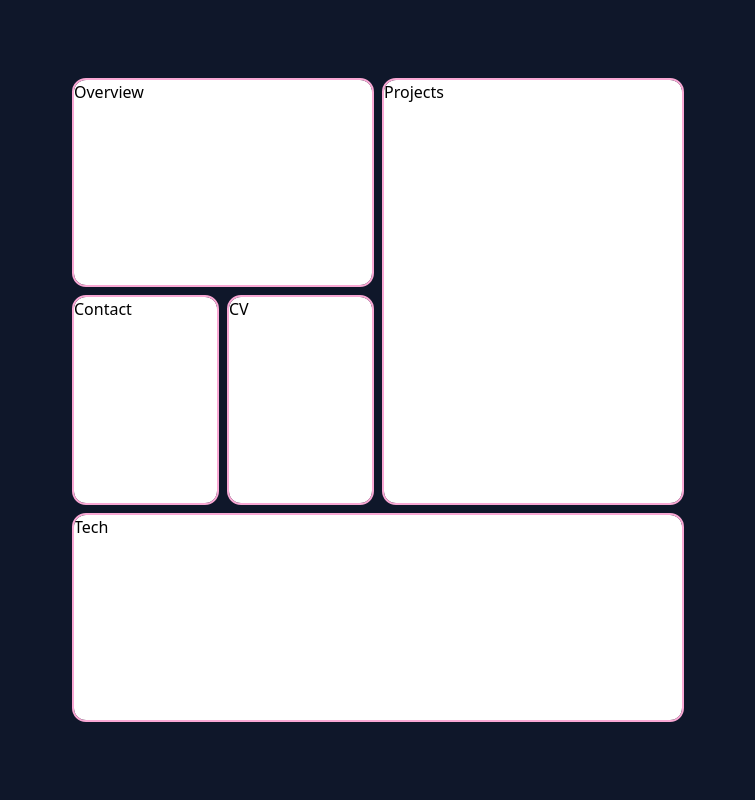
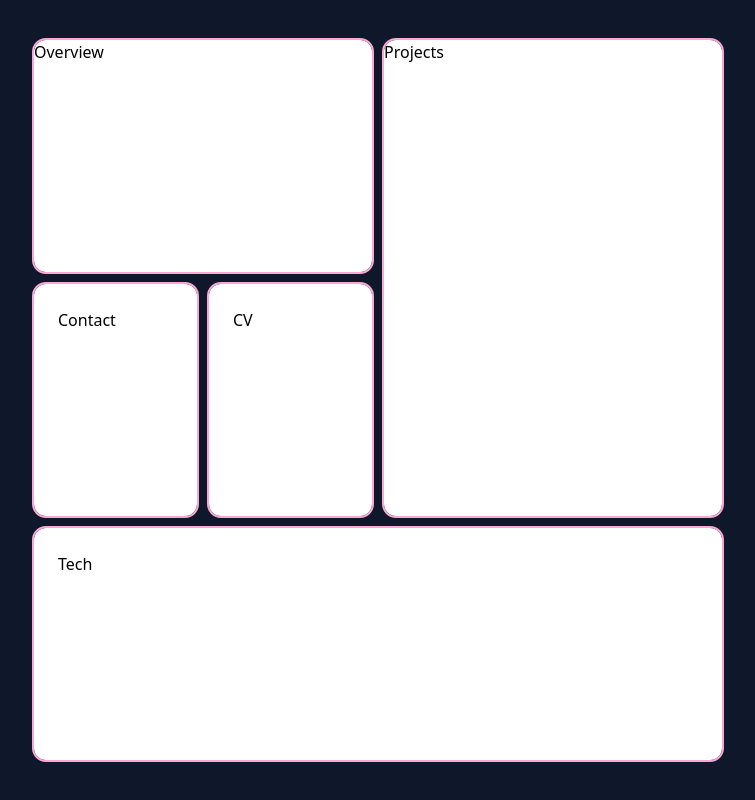
Before and after one commit to rephyr/personal-website-bento, a React (Vite) app: page / in a window 1280 px wide. Shown: the whole page, without its empty margins (262-1017 px from the left). Built offline with nearby package versions, Linux system fonts and the light colour scheme.

Commit message:
Boxes open on top of the bento and they can be closed

```diff
--- a/src/components/BentoBox.jsx
+++ b/src/components/BentoBox.jsx
@@ -1,17 +1,47 @@
-import OverView from "./OverView";
+import React, { useState } from "react";
+import Overview from "./Overview";
 import Projects from "./Projects";
 import Contact from "./Contact";
 import Cv from "./Cv";
 import Tech from "./Tech";
 
 function BentoBox() {
+  const [expanded, setExpanded] = useState(null);
+
+  const handleExpand = (boxName) => setExpanded(boxName);
+  const handleClose = () => setExpanded(null);
+
   return (
-    <div className="grid h-full w-full grid-cols-4 grid-rows-3 gap-3 p-20 xl:m-64 lg:m-32 md:m-16">
-      <OverView />
-      <Projects/>
-      <Contact />
-      <Cv />
-      <Tech />
+    <div className="relative grid h-full w-full grid-cols-4 grid-rows-3 gap-3 xl:m-64 lg:m-32 md:m-16 p-10">
+      <Overview
+        expanded={expanded === "overview"}
+        onExpand={() => handleExpand("overview")}
+        onClose={handleClose}
+      />
+
+      <Projects
+        expanded={expanded === "projects"}
+        onExpand={() => handleExpand("projects")}
+        onClose={handleClose}
+      />
+
+      <Contact
+        expanded={expanded === "contact"}
+        onExpand={() => handleExpand("contact")}
+        onClose={handleClose}
+      />
+
+      <Cv
+        expanded={expanded === "cv"}
+        onExpand={() => handleExpand("cv")}
+        onClose={handleClose}
+      />
+
+      <Tech
+        expanded={expanded === "tech"}
+        onExpand={() => handleExpand("tech")}
+        onClose={handleClose}
+      />
     </div>
   );
 }
--- a/src/components/Contact.jsx
+++ b/src/components/Contact.jsx
@@ -1,6 +1,8 @@
 function Contact() {
   return (
-    <div className="col-span-1 row-span-1 rounded-xl bg-white outline outline-2 outline-pink-300 hover-grow">Contact</div>
+    <div className="col-span-1 row-span-1 rounded-xl bg-white outline outline-2 outline-pink-300 hover-grow p-6">
+      Contact
+    </div>
   );
 }
 export default Contact;
--- a/src/components/Cv.jsx
+++ b/src/components/Cv.jsx
@@ -1,6 +1,8 @@
-function Cv () {
+function Cv() {
   return (
-    <div className="col-span-1 row-span-1 rounded-xl bg-white outline outline-2 outline-pink-300 hover-grow">CV</div>
+    <div className="col-span-1 row-span-1 rounded-xl bg-white outline outline-2 outline-pink-300 hover-grow p-6">
+      CV
+    </div>
   );
 }
 export default Cv;
--- a/src/components/Overview.jsx
+++ b/src/components/Overview.jsx
@@ -1,17 +1,31 @@
-import React, { useState } from 'react';
-import OverviewHoverfrom from './OverviewHover';
-import OverviewContent from './OverviewContent';
-import OverviewHover from './OverviewHover';
+import React from "react";
+import OverviewHover from "./OverviewHover";
+import OverviewContent from "./OverviewContent";
 
-function Overview() {
-  const [hidden, setHidden] = useState(true);
-
+function Overview({ expanded, onExpand, onClose }) {
   return (
-    <div className="col-span-2 row-span-1 rounded-xl bg-white outline outline-2 outline-pink-300 hover-grow"
-         onClick={() => setHidden(false)}>
-      {hidden ? <OverviewHover /> : <OverviewContent />}
-    </div>
+    <>
+      {expanded ? (
+        <div className="absolute top-10 left-10 right-10 bottom-10 bg-white rounded-xl outline outline-2 outline-pink-300 p-10 overflow-auto z-50">
+          <button
+            onClick={onClose}
+            className="mb-4 px-3 py-1 bg-pink-300 rounded hover:bg-pink-400"
+          >
+            Close
+          </button>
+          <OverviewContent />
+        </div>
+      ) : (
+        <div
+          className="col-span-2 row-span-1 rounded-xl bg-white outline outline-2 outline-pink-300 hover-grow cursor-pointer"
+          onClick={onExpand}
+        >
+          <OverviewHover />
+        </div>
+      )}
+    </>
   );
 }
 
+
 export default Overview;
--- a/src/components/OverviewContent.jsx
+++ b/src/components/OverviewContent.jsx
@@ -1,7 +1,7 @@
 function OverviewContent() {
   return (
     <div>
-      This is the Overview component
+      asdf
     </div>
   );
 }
--- a/src/components/Projects.jsx
+++ b/src/components/Projects.jsx
@@ -1,6 +1,21 @@
-function Projects () {
-  return (
-    <div className="col-span-2 row-span-2 rounded-xl bg-white outline outline-2 outline-pink-300 hover-grow">Projects</div>
+function Projects({ expanded, onExpand, onClose }) {
+  return expanded ? (
+    <div className="absolute top-10 left-10 right-10 bottom-10 bg-white rounded-xl outline outline-2 outline-pink-300 p-10 overflow-auto z-50">
+      <button
+        onClick={onClose}
+        className="mb-4 px-3 py-1 bg-pink-300 rounded hover:bg-pink-400"
+      >
+        Close
+      </button>
+    </div>
+  ) : (
+    <div
+      className="col-span-2 row-span-2 rounded-xl bg-white outline outline-2 outline-pink-300 hover-grow cursor-pointer"
+      onClick={onExpand}
+    >
+      Projects
+    </div>
   );
 }
+
 export default Projects;
--- a/src/components/Tech.jsx
+++ b/src/components/Tech.jsx
@@ -1,7 +1,8 @@
-function Tech () {
+function Tech() {
   return (
-    <div className="col-span-4 row-span-1 rounded-xl bg-white outline outline-2 outline-pink-300 hover-grow">Tech</div>
+    <div className="col-span-4 row-span-1 rounded-xl bg-white outline outline-2 outline-pink-300 hover-grow p-6">
+      Tech
+    </div>
   );
 }
-
 export default Tech;
--- a/src/index.css
+++ b/src/index.css
@@ -9,7 +9,4 @@
   .hover-grow:hover {
     @apply scale-105;
   }
-  .expand-on-click {
-    @apply absolute top-0 left-0 w-full h-full;
-  }
 }
```
